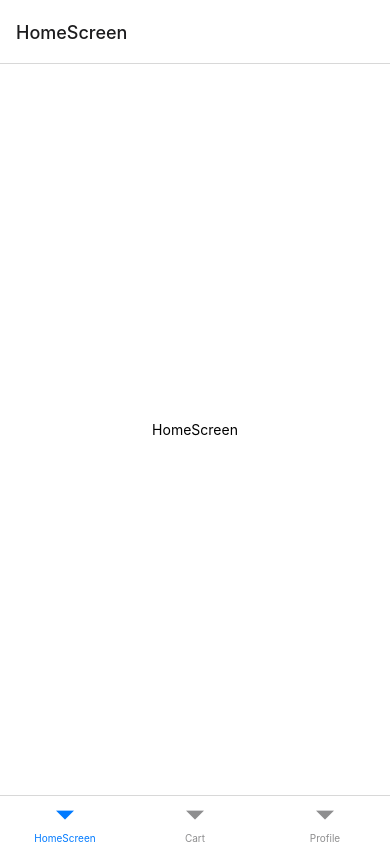
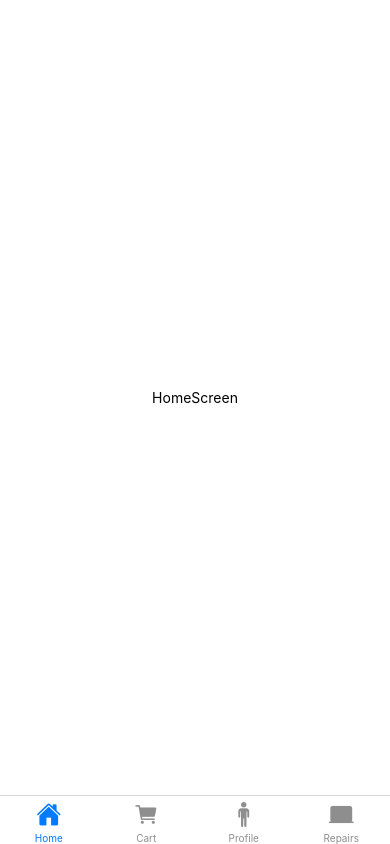
Before and after one commit to Cweku-Siaw6620/Cictech_Electronics_App, a React Native app: screen / in a window 390 px wide. Built offline with nearby package versions, Linux system fonts and the light colour scheme.

Commit message:
Added Icons to the bottum tabs

```diff
--- a/App.js
+++ b/App.js
@@ -5,6 +5,8 @@ import WelcomeScreen from './Screens/WelcomeScreen';
 import HomeScreen from './Screens/HomeScreen';
 import CartScreen from './Screens/CartScreen';
 import Profile from './Screens/Profile';
+import RepairScreen from './Screens/RepairScreen';
+import { Ionicons } from '@expo/vector-icons';
 
 const Stack = createStackNavigator();
 const Tabs = createBottomTabNavigator();
@@ -12,10 +14,39 @@ const Tabs = createBottomTabNavigator();
 function Home() {
     return (
       <NavigationContainer independent={true}>
-          <Tabs.Navigator initialRouteName='HomeScreen'>
-              <Tabs.Screen name='HomeScreen' component={HomeScreen}/>
-              <Tabs.Screen name='Cart' component={CartScreen}/>
-              <Tabs.Screen name='Profile' component={Profile}/>
+          <Tabs.Navigator initialRouteName='Home'>
+              <Tabs.Screen  options={{
+                headerShown:false,
+                tabBarIcon: ({ color, size }) => (
+                  <Ionicons name="home" size={size} color={color} />
+                ),
+              }}
+               name='Home' component={HomeScreen}
+               />
+
+              <Tabs.Screen  options={{
+                headerShown:false,
+                tabBarIcon: ({ color, size }) => (
+                  <Ionicons name="cart" size={size} color={color} />
+                ),
+              }}
+              name='Cart' component={CartScreen}/>
+
+              <Tabs.Screen  options={{
+                headerShown:false,
+                tabBarIcon: ({ color, size }) => (
+                  <Ionicons name="man" size={size} color={color} />
+                ),
+              }}
+              name='Profile' component={Profile}/>
+
+              <Tabs.Screen  options={{
+                headerShown:false,
+                tabBarIcon: ({ color, size }) => (
+                  <Ionicons name="laptop" size={size} color={color} />
+                ),
+              }}
+              name='Repairs' component={RepairScreen}/>
           </Tabs.Navigator>
       </NavigationContainer>
     );
--- /dev/null
+++ b/Screens/RepairScreen.js
@@ -0,0 +1,20 @@
+import { StatusBar } from 'expo-status-bar';
+import { StyleSheet, Text, View } from 'react-native';
+
+export default function RepairScreen() {
+  return (
+    <View style={styles.container}>
+      <Text>RepairScreen</Text>
+      <StatusBar style="auto" />
+    </View>
+  );
+}
+
+const styles = StyleSheet.create({
+  container: {
+    flex: 1,
+    backgroundColor: '#fff',
+    alignItems: 'center',
+    justifyContent: 'center',
+  },
+});
```
